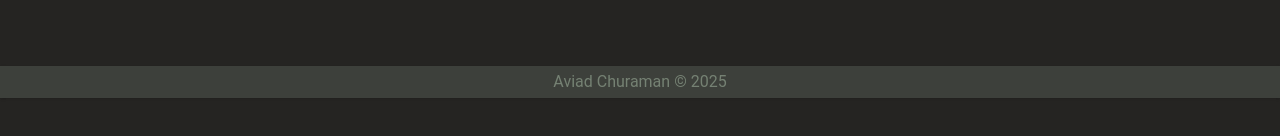
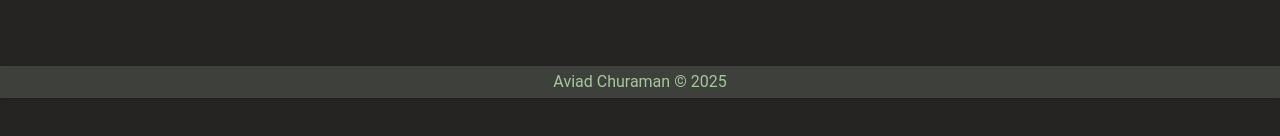
Before and after one commit to av1ad/book-searcher, a React (Vite) app: page /ai in a window 1280 px wide. Shown: the part 230-366 px from the top of the page. Built offline with nearby package versions, Linux system fonts and the light colour scheme.

Commit message:
Footer 1.1

```diff
--- a/src/components/Footer.tsx
+++ b/src/components/Footer.tsx
@@ -3,7 +3,7 @@ import React from "react";
 export default function Footer() {
   return (
     <footer className="w-full p-1 bg-[#758173] bg-opacity-30 shadow md:justify-between md:p-1 mt-20 text-center">
-      <p>Aviad Churaman © 2025</p>
+      <p className="text-[#A9C5A0]">Aviad Churaman © 2025</p>
     </footer>
   );
 }
```
